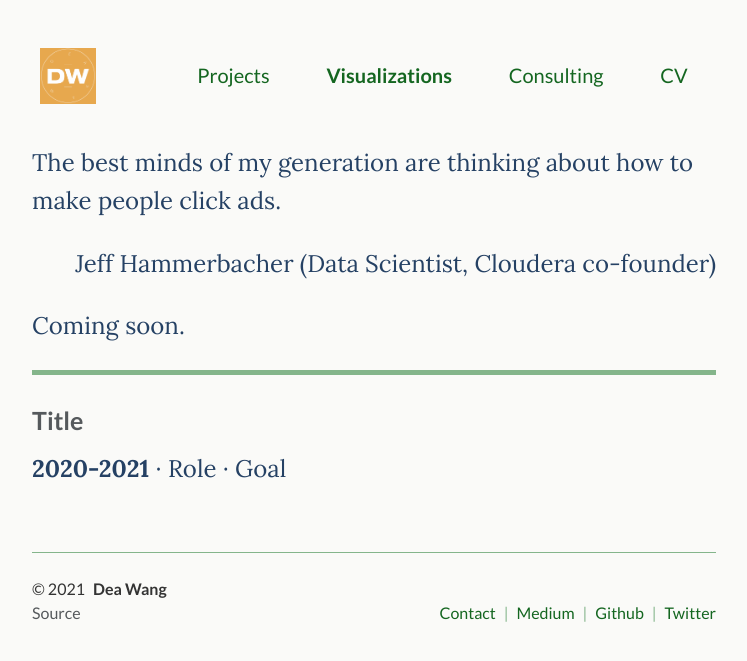
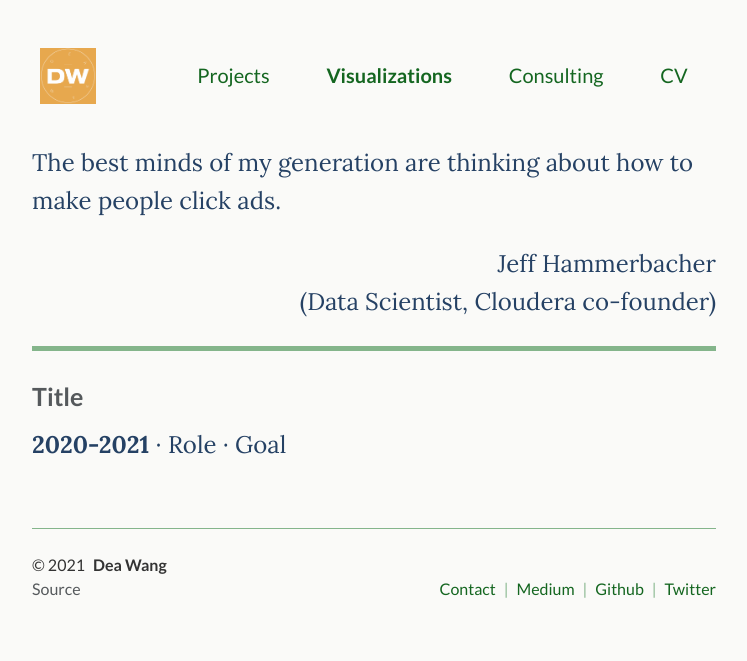
Before and after one commit to deawyk/deawyk.github.io, a Jekyll site: the page built from _pages/visualization.md, in a window 1280 px wide. Shown: the top 661 px of the page, without its empty margins (266-1013 px from the left). Built offline with Jekyll 4.4.1, drawn with Linux system fonts in a browser that asks for light colours.

Commit message:
Update visualization.md

```diff
--- a/_pages/visualization.md
+++ b/_pages/visualization.md
@@ -10,8 +10,7 @@ permalink: /visualization/
 
 <div class="lead lead-about"> The best minds of my generation are thinking about how to make people click ads.
     <br>
-<div style="text-align: right">Jeff Hammerbacher
-    (Data Scientist, Cloudera co-founder)
+<div style="text-align: right">Jeff Hammerbacher<br>(Data Scientist, Cloudera co-founder)
 </div>
 <div style="text-align: left">
 
@@ -21,7 +20,7 @@ permalink: /visualization/
 </figure>
 {:/} -->
 
-Coming soon.
+
 
 ---
 
```
